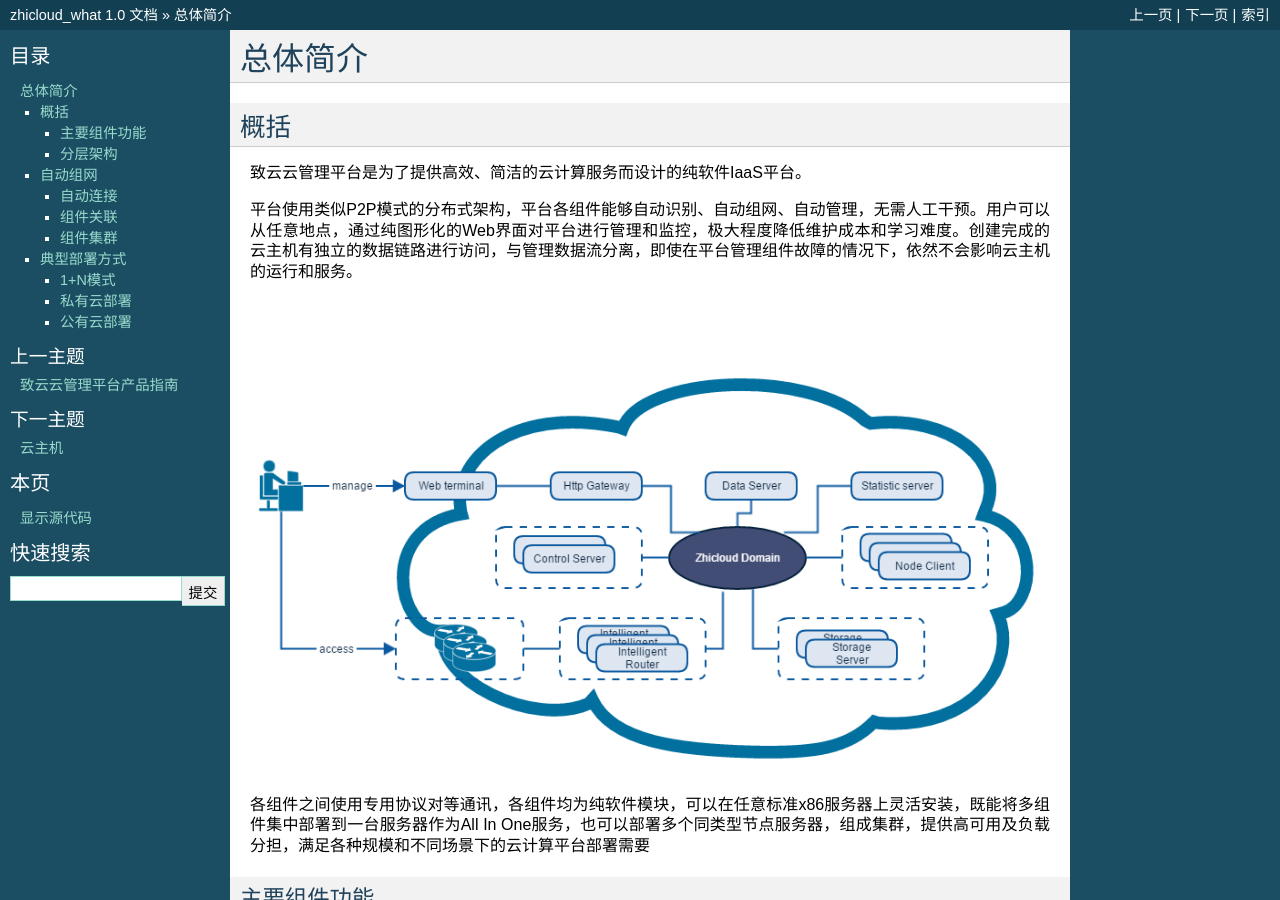
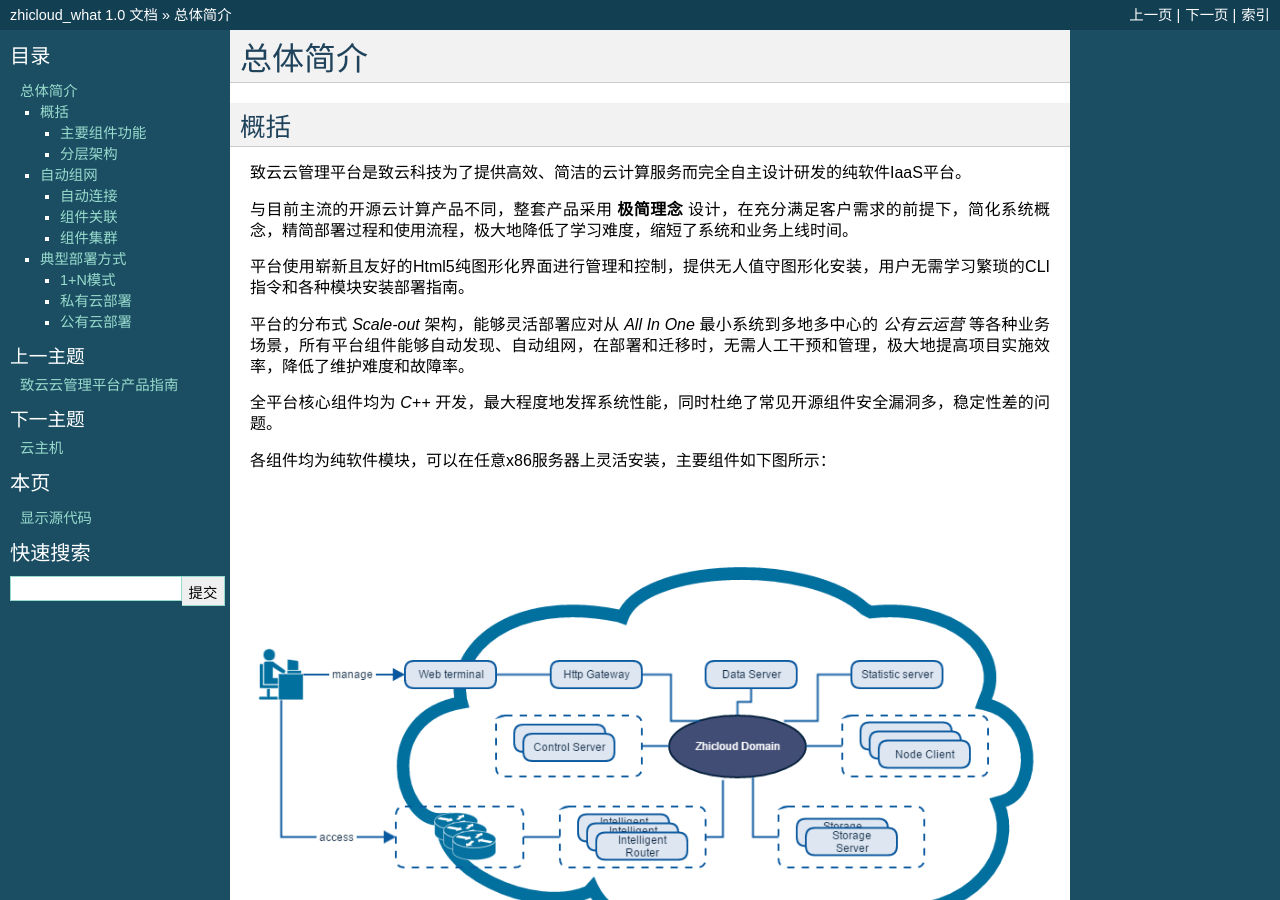
Before and after one commit to zhicloud/public_doc, a Sphinx documentation site: the page built from doc/intro.rst, in a window 1280 px wide and 900 px high. Built offline with Sphinx 7.4.7, drawn with Linux system fonts in a browser that asks for light colours.

Commit message:
修改概括描述

```diff
--- a/doc/intro.rst
+++ b/doc/intro.rst
@@ -8,16 +8,19 @@
 概括
 ====
 
-致云云管理平台是为了提供高效、简洁的云计算服务而设计的纯软件IaaS平台。
+致云云管理平台是致云科技为了提供高效、简洁的云计算服务而完全自主设计研发的纯软件IaaS平台。
 
-平台使用类似P2P模式的分布式架构，平台各组件能够自动识别、自动组网、自动管理，无需人工干预。用户可以从任意地点，通过纯图形化的Web界面对平台进行管理和监控，极大程度降低维护成本和学习难度。创建完成的云主机有独立的数据链路进行访问，与管理数据流分离，即使在平台管理组件故障的情况下，依然不会影响云主机的运行和服务。
+与目前主流的开源云计算产品不同，整套产品采用 **极简理念** 设计，在充分满足客户需求的前提下，简化系统概念，精简部署过程和使用流程，极大地降低了学习难度，缩短了系统和业务上线时间。
+
+平台使用崭新且友好的Html5纯图形化界面进行管理和控制，提供无人值守图形化安装，用户无需学习繁琐的CLI指令和各种模块安装部署指南。
+
+平台的分布式 *Scale-out* 架构，能够灵活部署应对从 *All In One* 最小系统到多地多中心的 *公有云运营* 等各种业务场景，所有平台组件能够自动发现、自动组网，在部署和迁移时，无需人工干预和管理，极大地提高项目实施效率，降低了维护难度和故障率。
+
+全平台核心组件均为 *C++* 开发，最大程度地发挥系统性能，同时杜绝了常见开源组件安全漏洞多，稳定性差的问题。
+
+各组件均为纯软件模块，可以在任意x86服务器上灵活安装，主要组件如下图所示：
 
 .. image:: images/01_component_overview.png
-
-
-
-各组件之间使用专用协议对等通讯，各组件均为纯软件模块，可以在任意标准x86服务器上灵活安装，既能将多组件集中部署到一台服务器作为All In One服务，也可以部署多个同类型节点服务器，组成集群，提供高可用及负载分担，满足各种规模和不同场景下的云计算平台部署需要
-
 
 主要组件功能
 ------------
```
